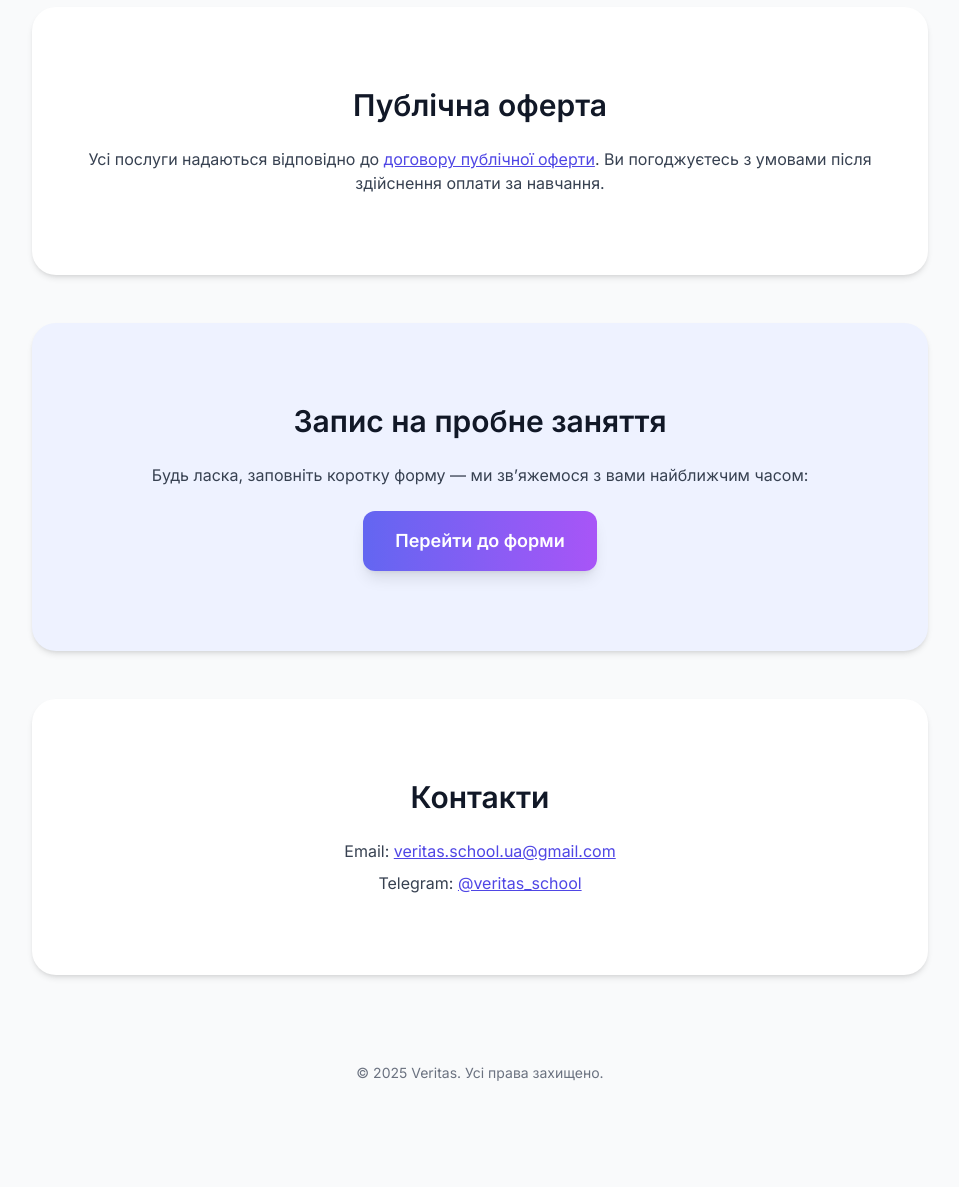
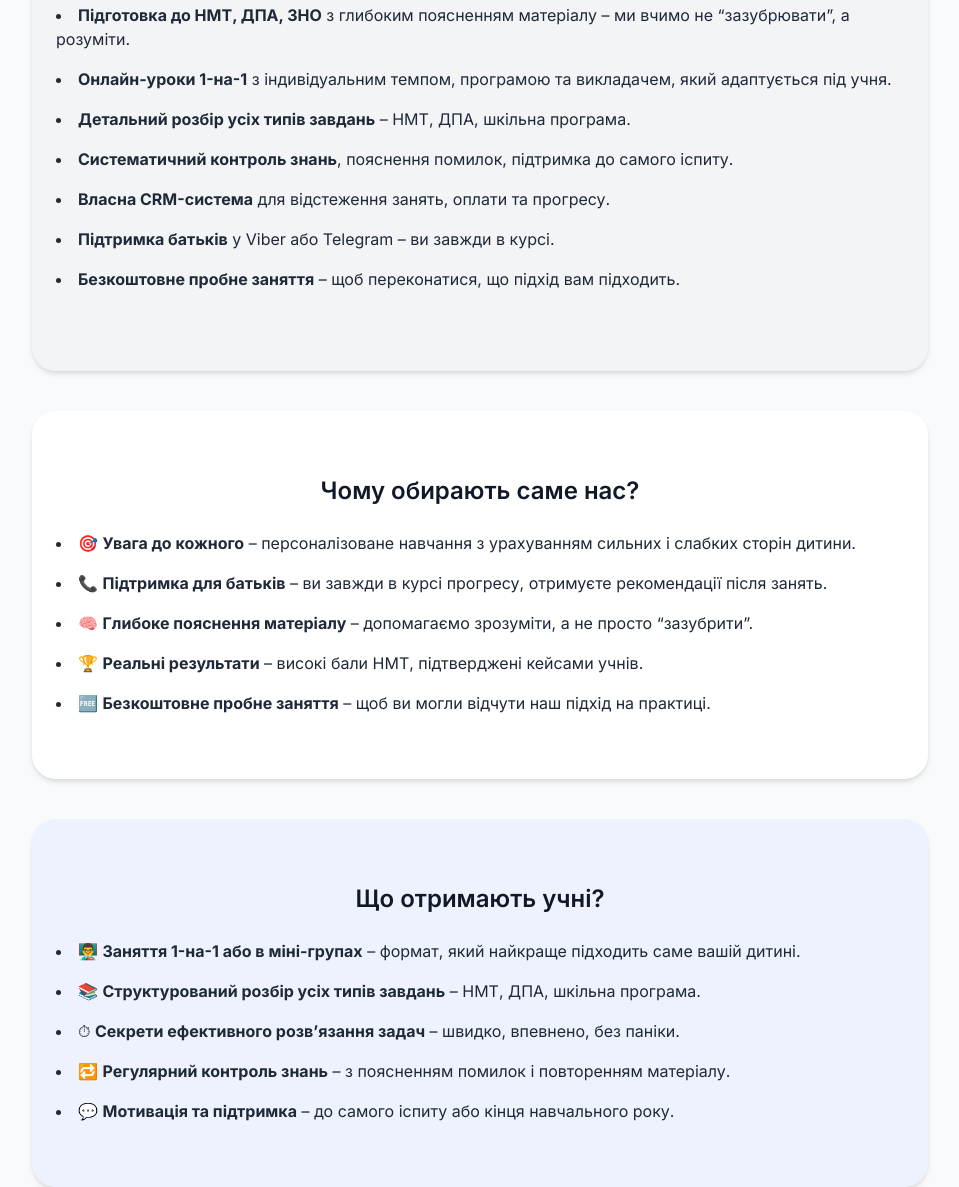
Before and after one commit to nrafalska/veritas, a plain HTML site: page index.html in a window 1280 px wide. Shown: the part 1057-2244 px from the top of the page, without its empty margins (160-1119 px from the left). Before the commit the page ends 2164 px from the top, so only its background shows below. Drawn offline with nearby package versions, Linux system fonts and the light colour scheme.

Commit message:
Update index.html

```diff
--- a/index.html
+++ b/index.html
@@ -46,61 +46,57 @@
     <p class="text-lg sm:text-xl font-medium">Індивідуальний підхід. Досвідчені викладачі. Видимі результати.</p>
   </section>
 
-  <!-- About -->
-  <section id="about" class="fade-in max-w-4xl mx-auto py-20 px-6 bg-white rounded-3xl shadow-md mt-[-60px] relative z-10">
+  <!-- Про школу -->
+  <section id="about" class="fade-in max-w-4xl mx-auto py-20 px-6 bg-white rounded-3xl shadow-lg mt-[-60px] relative z-10">
     <h2 class="text-3xl font-semibold mb-6 text-center">Про школу</h2>
-    <p class="text-base sm:text-lg text-gray-700 text-center">
-      Veritas — це онлайн-школа, яка спеціалізується на індивідуальному навчанні дітей та підлітків з математики, логіки та комп’ютерної грамотності.
-      Ми працюємо тільки з найкращими викладачами, які пройшли суворий відбір.
-    </p>
+    <div class="space-y-5 text-base sm:text-lg text-gray-800 leading-relaxed">
+      <p><strong>Veritas</strong> — це онлайн-школа, яка спеціалізується на <strong>індивідуальному навчанні дітей і підлітків</strong> з математики, логіки та комп’ютерної грамотності. Ми працюємо з учнями 1–11 класів, підлаштовуючи програму під їхній рівень, темп і цілі.</p>
+      <p>Наш підхід — це не лише «пояснити тему», а <strong>навчити дитину мислити, аналізувати та будувати зв’язки</strong>. Ми не просто даємо знання — ми допомагаємо їх зрозуміти і впевнено застосовувати.</p>
+      <p><strong>У Veritas працюють викладачі</strong> з високим рівнем підготовки, які проходять суворий відбір, адаптують подачу матеріалу до характеру учня і завжди на зв’язку з батьками. Після кожного заняття — зворотний зв’язок.</p>
+      <p>У нас немає потокових занять. <strong>Кожна дитина — окрема історія</strong>, і ми дбаємо про її прогрес.</p>
+    </div>
   </section>
 
-  <!-- Services -->
+  <!-- Послуги -->
   <section id="services" class="fade-in max-w-4xl mx-auto py-20 px-6 mt-12 bg-gray-100 rounded-3xl shadow-md">
     <h2 class="text-3xl font-semibold mb-6 text-center">Послуги</h2>
-    <ul class="list-disc list-inside space-y-3 text-base text-gray-800">
-      <li>Підготовка до НМТ, ДПА, ЗНО</li>
-      <li>Онлайн-уроки 1-на-1</li>
-      <li>Власна CRM-система для відстеження занять</li>
-      <li>Підтримка батьків у Viber або Telegram</li>
+    <ul class="list-disc list-inside space-y-4 text-base text-gray-800">
+      <li><strong>Підготовка до НМТ, ДПА, ЗНО</strong> з глибоким поясненням матеріалу – ми вчимо не “зазубрювати”, а розуміти.</li>
+      <li><strong>Онлайн-уроки 1-на-1</strong> з індивідуальним темпом, програмою та викладачем, який адаптується під учня.</li>
+      <li><strong>Детальний розбір усіх типів завдань</strong> – НМТ, ДПА, шкільна програма.</li>
+      <li><strong>Систематичний контроль знань</strong>, пояснення помилок, підтримка до самого іспиту.</li>
+      <li><strong>Власна CRM-система</strong> для відстеження занять, оплати та прогресу.</li>
+      <li><strong>Підтримка батьків</strong> у Viber або Telegram – ви завжди в курсі.</li>
+      <li><strong>Безкоштовне пробне заняття</strong> – щоб переконатися, що підхід вам підходить.</li>
     </ul>
   </section>
 
-  <!-- Offer -->
-  <section id="offer" class="fade-in max-w-4xl mx-auto py-20 px-6 mt-12 bg-white rounded-3xl shadow-md">
-    <h2 class="text-3xl font-semibold mb-6 text-center">Публічна оферта</h2>
-    <p class="text-base text-gray-700 text-center">
-      Усі послуги надаються відповідно до
-      <a href="/offer.pdf" class="text-indigo-600 underline hover:text-indigo-800">договору публічної оферти</a>.
-      Ви погоджуєтесь з умовами після здійснення оплати за навчання.
-    </p>
+  <!-- Переваги -->
+  <section class="fade-in max-w-4xl mx-auto py-16 px-6 mt-10 bg-white rounded-3xl shadow-md">
+    <h3 class="text-2xl font-semibold mb-6 text-center">Чому обирають саме нас?</h3>
+    <ul class="list-disc list-inside space-y-4 text-base text-gray-800">
+      <li>🎯 <strong>Увага до кожного</strong> – персоналізоване навчання з урахуванням сильних і слабких сторін дитини.</li>
+      <li>📞 <strong>Підтримка для батьків</strong> – ви завжди в курсі прогресу, отримуєте рекомендації після занять.</li>
+      <li>🧠 <strong>Глибоке пояснення матеріалу</strong> – допомагаємо зрозуміти, а не просто “зазубрити”.</li>
+      <li>🏆 <strong>Реальні результати</strong> – високі бали НМТ, підтверджені кейсами учнів.</li>
+      <li>🆓 <strong>Безкоштовне пробне заняття</strong> – щоб ви могли відчути наш підхід на практиці.</li>
+    </ul>
   </section>
 
-  <!-- Sign Up -->
-  <section id="signup" class="fade-in max-w-4xl mx-auto py-20 px-6 mt-12 bg-indigo-50 rounded-3xl shadow-md text-center">
-    <h2 class="text-3xl font-semibold mb-6">Запис на пробне заняття</h2>
-    <p class="text-base text-gray-700 mb-6">Будь ласка, заповніть коротку форму — ми зв’яжемося з вами найближчим часом:</p>
-    <a href="https://forms.gle/gy3fi1St4Jqun8nk6" target="_blank"
-      class="inline-block px-8 py-4 bg-gradient-to-r from-indigo-500 to-purple-500 hover:from-indigo-600 hover:to-purple-600 text-white rounded-xl shadow-lg transition-transform hover:scale-105 text-lg font-semibold">
-      Перейти до форми
-    </a>
+  <!-- Що отримають учні -->
+  <section class="fade-in max-w-4xl mx-auto py-16 px-6 mt-10 bg-indigo-50 rounded-3xl shadow-md">
+    <h3 class="text-2xl font-semibold mb-6 text-center">Що отримають учні?</h3>
+    <ul class="list-disc list-inside space-y-4 text-base text-gray-800">
+      <li>👨‍🏫 <strong>Заняття 1-на-1 або в міні-групах</strong> – формат, який найкраще підходить саме вашій дитині.</li>
+      <li>📚 <strong>Структурований розбір усіх типів завдань</strong> – НМТ, ДПА, шкільна програма.</li>
+      <li>⏱ <strong>Секрети ефективного розв’язання задач</strong> – швидко, впевнено, без паніки.</li>
+      <li>🔁 <strong>Регулярний контроль знань</strong> – з поясненням помилок і повторенням матеріалу.</li>
+      <li>💬 <strong>Мотивація та підтримка</strong> – до самого іспиту або кінця навчального року.</li>
+    </ul>
   </section>
 
-  <!-- Contact -->
-  <section id="contact" class="fade-in max-w-4xl mx-auto py-20 px-6 mt-12 bg-white rounded-3xl shadow-md">
-    <h2 class="text-3xl font-semibold mb-6 text-center">Контакти</h2>
-    <div class="text-center space-y-2 text-base text-gray-700">
-      <p>Email: <a href="mailto:veritas.school.ua@gmail.com" class="underline text-indigo-600 hover:text-indigo-800">veritas.school.ua@gmail.com</a></p>
-      <p>Telegram: <a href="https://t.me/veritas_school" class="underline text-indigo-600 hover:text-indigo-800">@veritas_school</a></p>
-    </div>
-  </section>
+  <!-- Інші секції (Оферта, Запис, Контакти) можна вставити тут далі -->
 
-  <!-- Footer -->
-  <footer class="text-center text-sm text-gray-500 py-6 mt-16">
-    © 2025 Veritas. Усі права захищено.
-  </footer>
-
-  <!-- Animation -->
   <script>
     function revealOnScroll() {
       const fadeIns = document.querySelectorAll('.fade-in');
```
